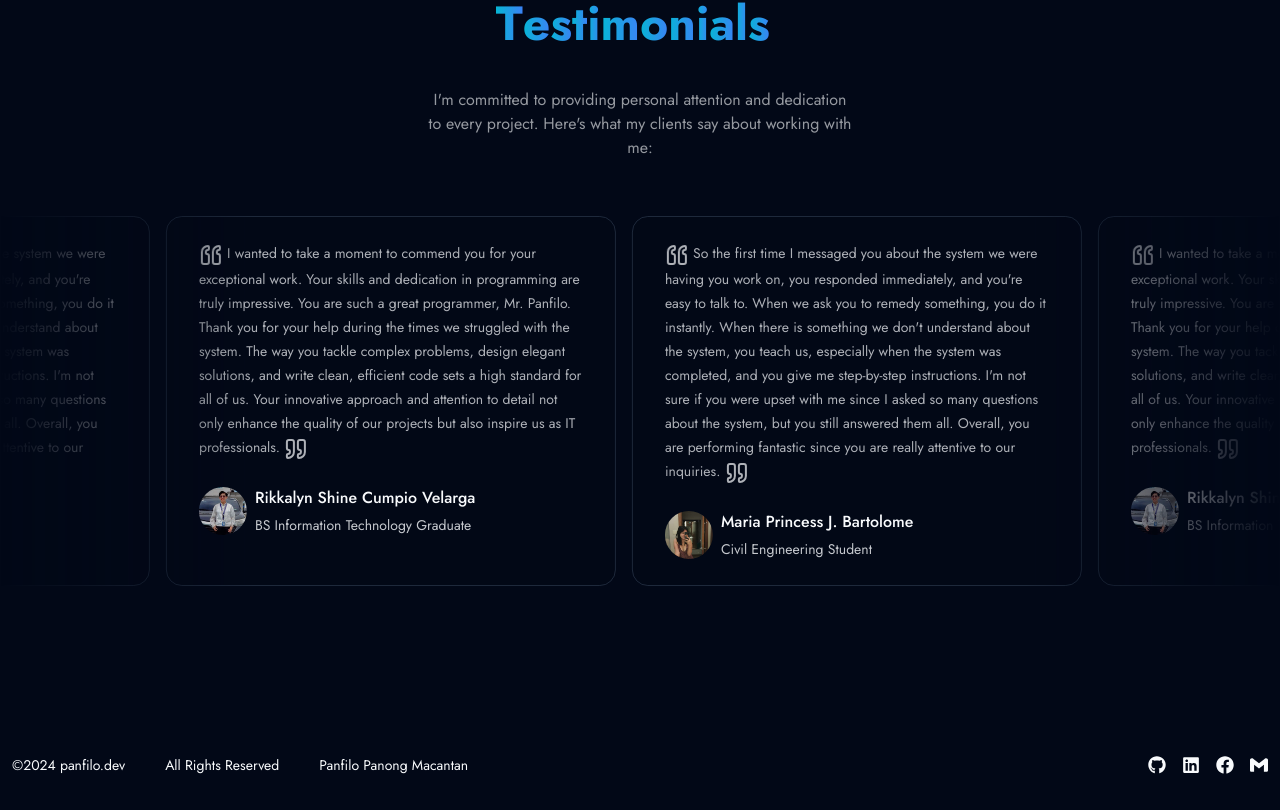
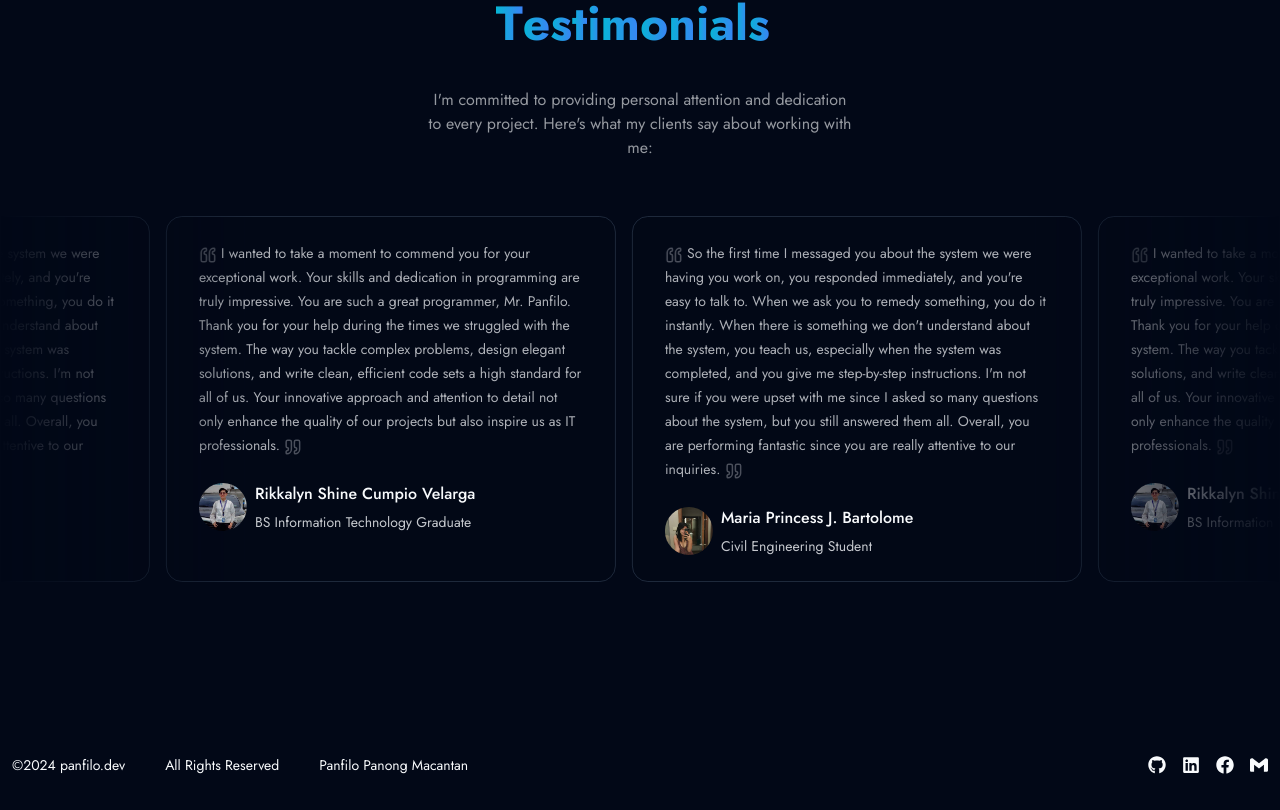
Before and after one commit to Panfilomacantan2/ppm-next-portfolio, a Next.js app: page / in a window 1280 px wide. Shown: the part 3894-4704 px from the top of the page. Built offline with nearby package versions, Linux system fonts and the light colour scheme.

Commit message:
"Updated Quote component props in InfiniteMovingCardsComponent"

```diff
--- a/components/ui/infinite-moving-cards.tsx
+++ b/components/ui/infinite-moving-cards.tsx
@@ -100,8 +100,8 @@ export const InfiniteMovingCardsComponent = ({
                 className="-z-1 pointer-events-none absolute -left-0.5 -top-0.5 h-[calc(100%_+_4px)] w-[calc(100%_+_4px)] select-none"
               ></div>
               <span className="relative z-20 text-sm leading-[1.6] text-foreground/70">
-                <Quote className="inline-block rotate-x" /> {item.quote}{" "}
-                <Quote className="inline-block" />
+                <Quote className="inline-block rotate-x text-foreground/30" size={18} /> {item.quote}{" "}
+                <Quote className="inline-block text-foreground/30" size={18} />
               </span>
               <div className="relative z-20 mt-6 flex flex-row items-center gap-2">
                 <div className="relative h-12 w-12 overflow-hidden rounded-full">
```
